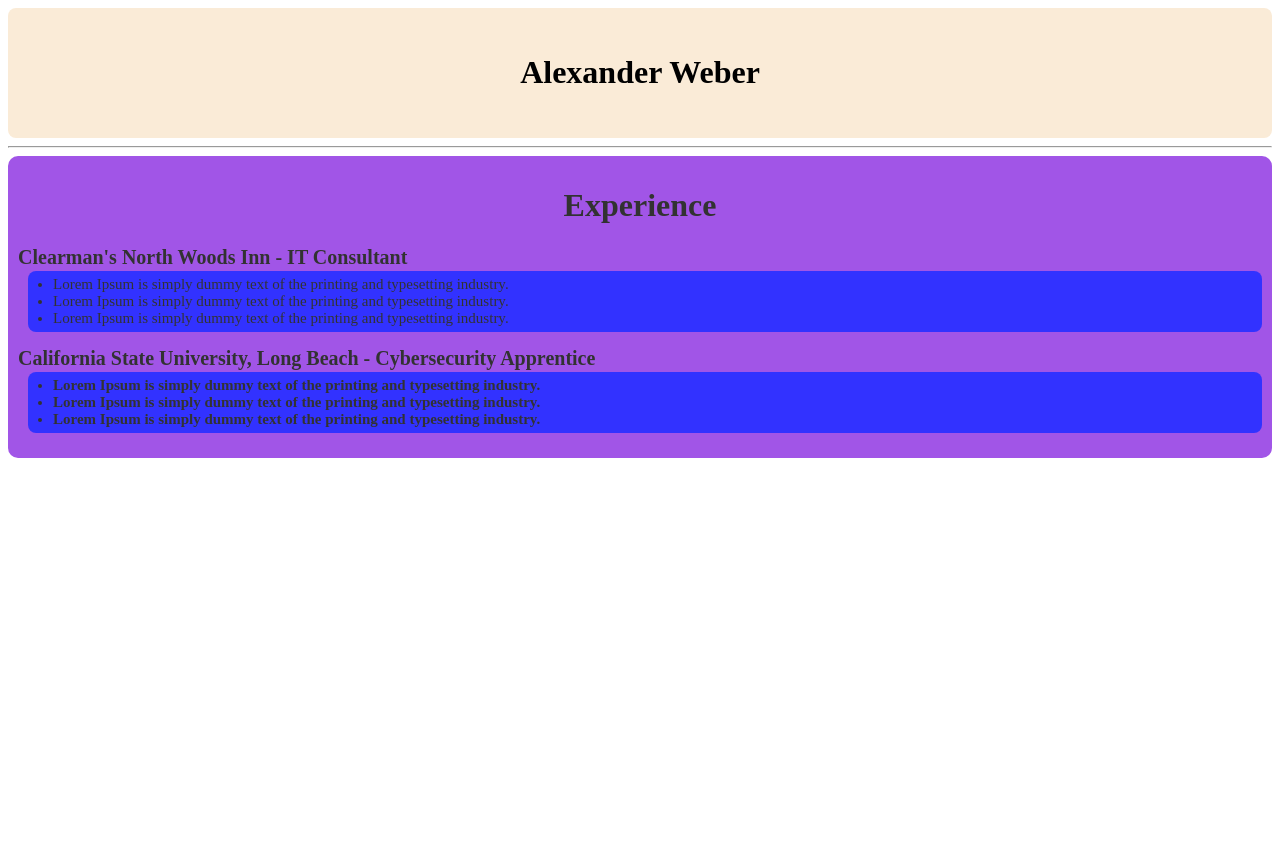
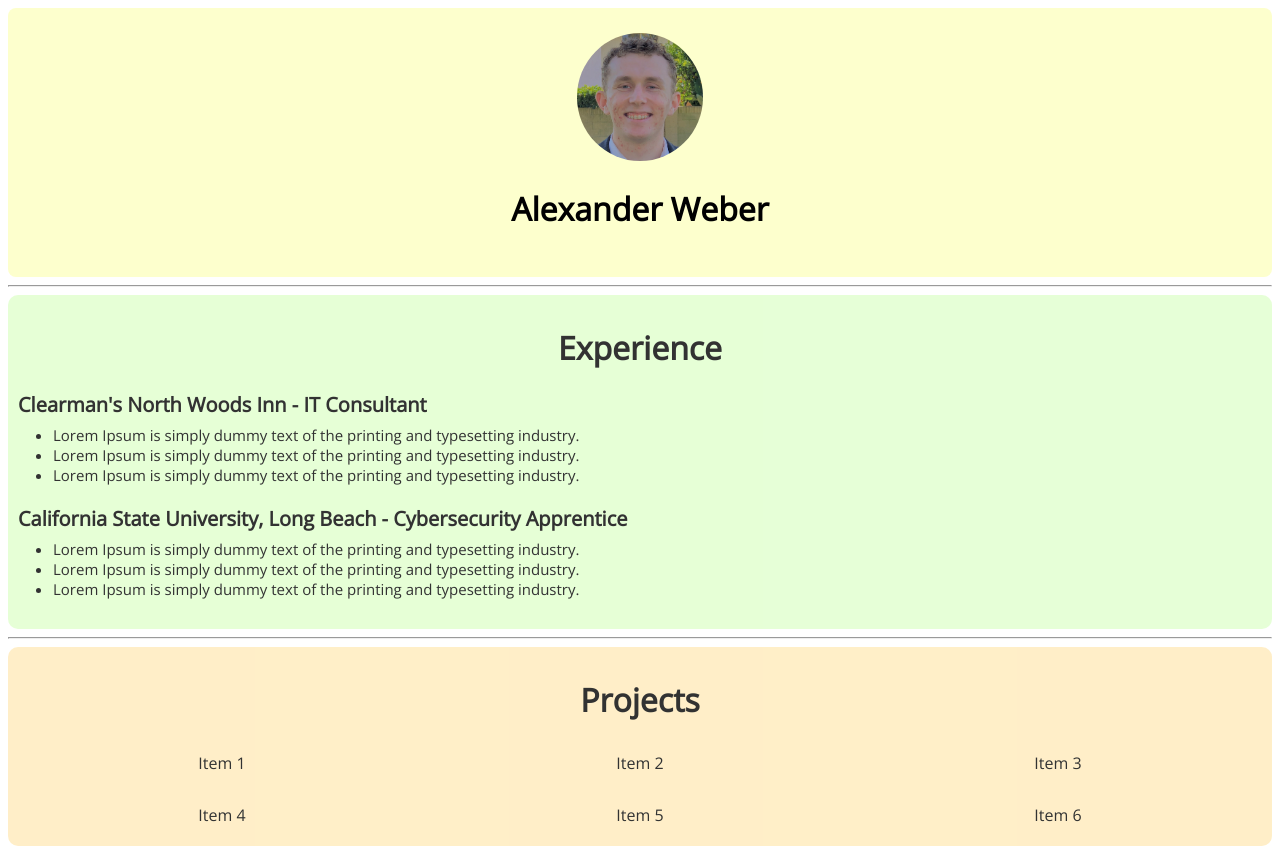
Before and after one commit to alexweber7373/portfolio, a plain HTML site: page index.html in a window 1280 px wide. Before the commit the page ends 800 px from the top, so only its background shows below. Drawn offline with nearby package versions, Linux system fonts and the light colour scheme; a web font is replaced by a local one.

Commit message:
finish experience + projects added

```diff
--- a/index.html
+++ b/index.html
@@ -5,12 +5,20 @@
   <meta name="viewport" content="width=device-width, initial-scale=1.0">
   <title>Document</title>
   <link rel="stylesheet" href="./style.css">
+  <link rel="preconnect" href="https://fonts.googleapis.com">
+  <link rel="preconnect" href="https://fonts.gstatic.com" crossorigin>
+  <link href="https://fonts.googleapis.com/css2?family=Gaegu&family=Open+Sans&family=Roboto:wght@300&display=swap" rel="stylesheet">
 </head>
 <body>
+
+  <!-- Heading with profile pic and name -->
   <div class="heading">
+    <img class="profile" src="images/god picture.jpg">
     <h1>Alexander Weber</h1>
   </div>
-  <hr/>
+<hr/>
+
+<!-- Experience Section -->
   <div class="resume">
     <h1>Experience</h1>
     <div class="entry">
@@ -31,5 +39,18 @@
       </h1>
     </div>
   </div>
-</body>
+  <hr/>
+
+  <!-- Projects -->
+  <div class="projects">
+    <h1>Projects</h1>
+    <div class="grid">
+      <div class="item">Item 1</div>
+      <div class="item">Item 2</div>
+      <div class="item">Item 3</div>
+      <div class="item">Item 4</div>
+      <div class="item">Item 5</div>
+      <div class="item">Item 6</div>
+    </div>
+  </div>
 </html>
--- a/style.css
+++ b/style.css
@@ -1,13 +1,18 @@
 .heading {
-  background-color: antiquewhite;
+  background-color: #fdffcd;
   padding-top: 25px;
   padding-bottom: 25px;
   border-radius: 8px;
   text-align: center;
 }
 
+.profile {
+  width: 10%;
+  border-radius: 50%;
+}
+
 .resume {
-  background-color: blueviolet;
+  background-color: #e0ffcd;
   opacity: .80;
   padding: 10px 10px 10px 10px;
   border-radius: 10px;
@@ -19,12 +24,12 @@
   text-align: left;
 }
 
-.entry h1{
+.entry h1 {
   margin-bottom: 0px;
 }
 
 .entry ul {
-  background-color: blue;
+  font-weight: 1;
   font-size: 15px;
   border-radius: 8px;
   padding-left: 25px;
@@ -33,3 +38,28 @@
   padding-top: 5px;
   padding-bottom: 5px;
 }
+
+.projects {
+  text-align: center;
+  background-color: #ffebbb;
+  border-radius: 8px;
+  opacity: .80;
+  padding: 10px 10px 10px 10px;
+  border-radius: 10px;
+}
+
+.grid {
+  display: grid;
+  grid-template-columns: repeat(3, 1fr);
+  grid-template-rows: repeat(2, 1fr);
+  gap: 10px;
+}
+
+.item {
+  padding: 10px;
+  text-align: center;
+}
+
+* {
+  font-family: 'Open Sans', sans-serif;
+}
```
Also changed, not shown: images/god picture.jpg (added).
